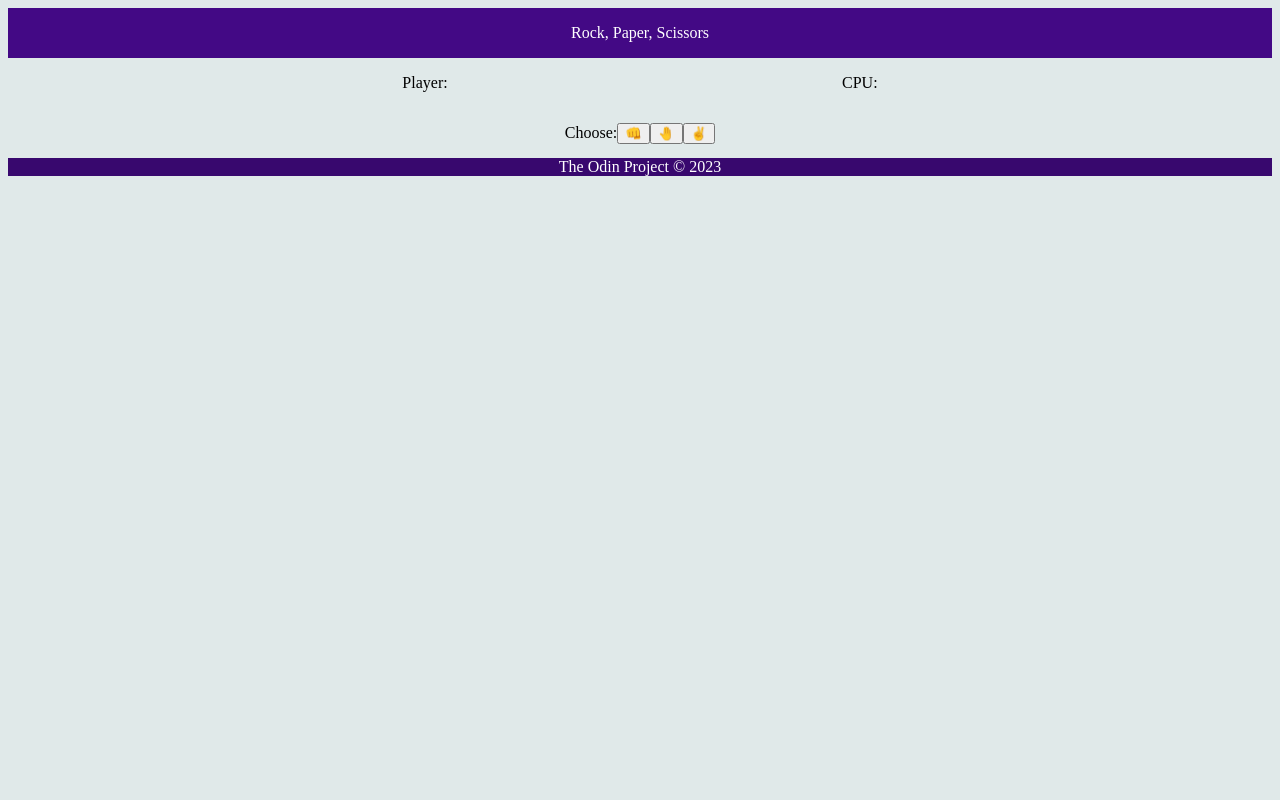
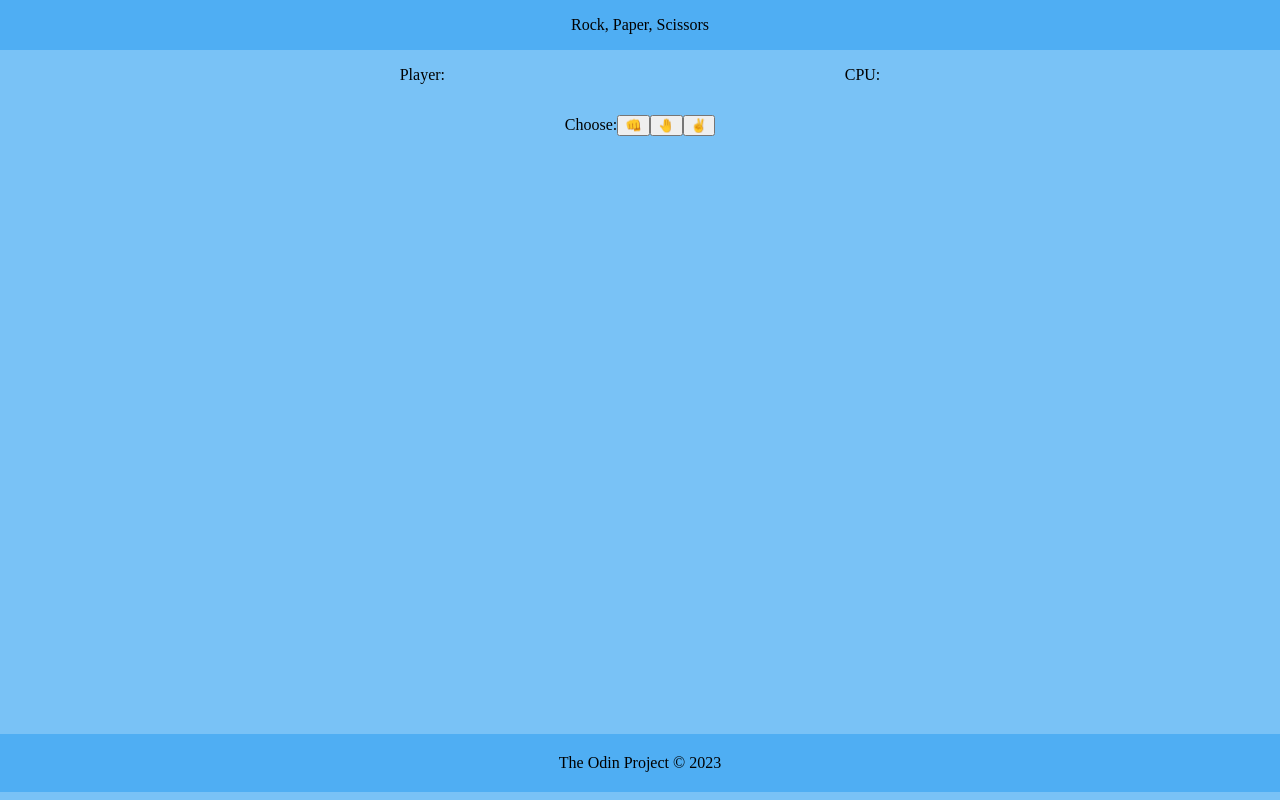
Before and after one commit to Juandvr/rock-paper-scissors, a plain HTML site: page index.html in a window 1280 px wide. Drawn offline with Linux system fonts and the light colour scheme.

Commit message:
change background color and header and footer color

```diff
--- a/index.html
+++ b/index.html
@@ -10,6 +10,7 @@
     <p>Rock, Paper, Scissors</p>
 </header>
 <body>
+    <div id="content">
         <div id="points">
             <p>Player: <span id="playerPoints"></span></p>
             <p>CPU: <span id="cpuPoints"></span></p>
@@ -22,6 +23,7 @@
         </div>
         <div id="log">
         </div>
+    </div>
 </body>
 <footer>
     The Odin Project &copy; 2023
--- a/styles.css
+++ b/styles.css
@@ -1,19 +1,22 @@
+body {
+    background-color: #79C2F6;
+    margin: 0;
+    padding: 0;
+    height: 100%;
+}
+
 header {
-    background-color: rgb(67, 9, 133);
-    color: white;
+    background-color: #4FAEF3;
+    box-shadow: 3px -20px 0 20px #4FAEF3;
+    color: black;
     display: flex;
     justify-content: center;
 }
 
-body {
-    background-color: rgb(224, 233, 233);
-}
-
-footer {
-    background-color: rgb(56, 8, 110);
-    color: white;
+#content {
     display: flex;
-    justify-content: center;
+    flex-direction: column;
+    min-height: 88vh;
 }
 
 #points {
@@ -32,3 +35,10 @@ footer {
     text-align: center;
     flex-direction: column-reverse;
 }
+
+footer {
+    background-color: #4FAEF3;
+    box-shadow: 20px 0px 0 20px #4FAEF3;
+    color: black;
+    text-align: center;
+}
```
Lines whose indentation alone changed are shown as unchanged.
